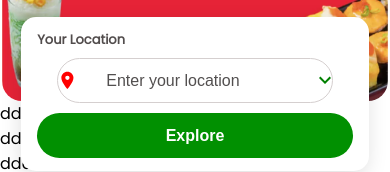
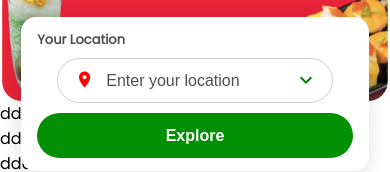
Before and after one commit to collins-cl/gofoodclone, a React (Vite) app: page / in a window 390 px wide. Shown: the part 369-541 px from the top of the page. Built offline with nearby package versions, Linux system fonts and the light colour scheme.

Commit message:
mobile-location

```diff
--- a/src/Components/Hero/Hero.jsx
+++ b/src/Components/Hero/Hero.jsx
@@ -31,7 +31,7 @@ const Hero = () => {
     if (q === "") {
       return;
     } else {
-      return el.city.toLowerCase().includes(q);
+      return el.city.includes(q);
     }
   });
 
@@ -84,7 +84,7 @@ const Hero = () => {
           <div className="modal">
             <div className="wrap">
               {isMobile && open ? (
-                <Modal open={open} onClose={handleClose}>
+                <Modal open={open} onClose={handleClose} sx={{background: "rgba(85, 83, 83, 0.576)"}}>
                   <div className="custom-modal">
                     <div className="custom-modal-header">
                       <p>Select your location</p>
--- a/src/Components/Hero/Hero.scss
+++ b/src/Components/Hero/Hero.scss
@@ -276,10 +276,14 @@
             }
 
             .tag {
+              font-size: 1.2em;
+              left: 12%;
+            }
+
+            .arrow {
               position: absolute;
-              font-size: 1.3em;
-              top: 0;
-              left: 20px;
+              right: 11%;
+              bottom: 25%;
             }
           }
 
@@ -289,12 +293,6 @@
             font-size: 16px;
           }
         }
-
-        // .modal-mobile {
-        //   .container {
-        //    background-color: red;
-        //   }
-        // }
 
         .location-list {
           position: fixed;
--- a/src/Components/Hero/customModal.css
+++ b/src/Components/Hero/customModal.css
@@ -3,7 +3,7 @@
   position: absolute;
   bottom: 0;
   left: 0;
-  height: 75%;
+  height: 80%;
   width: 100%;
   border-top-right-radius: 20px;
   border-top-left-radius: 20px;
@@ -41,11 +41,11 @@
   outline: none;
   border: 1px solid rgb(89, 89, 89);
   padding: 1em 3em;
-  font-size: 18px;
+  font-size: 16px;
 }
 
 .input input::placeholder {
-  font-size: 18px;
+  font-size: 16px;
 }
 
 .input .tag {
@@ -53,7 +53,7 @@
   position: absolute;
   font-size: 1.4em;
   top: 0.6em;
-  left: 2em;
+  left: 1.8em;
 }
 
 .content {
@@ -65,9 +65,11 @@
   width: 100%;
   display: flex;
   align-items: center;
-  padding: 1em;
+  padding: 1.2em;
   gap: 1em;
   cursor: pointer;
+  border-top: 1px solid rgba(202, 202, 202, 0.318);
+  border-bottom: 1px solid rgba(202, 202, 202, 0.318);
 }
 
 .list-item:hover {
@@ -113,16 +115,26 @@
 }
 
 .geo-location {
-  padding: 1em;
+  padding: 1.2em 2em;
   width: 100%;
   display: flex;
   align-items: center;
   justify-content: space-between;
   cursor: pointer;
   margin-top: 10px;
+  border-top: 1px solid rgba(202, 202, 202, 0.318);
+  border-bottom: 1px solid rgba(202, 202, 202, 0.318);
+}
 
-  border-top: 1px solid rgb(89, 89, 89);
-  border-bottom: 1px solid rgb(89, 89, 89);
+.geo-location p{
+    font-size: 15px;
+    font-weight: bold;
+    color: rgb(104, 103, 103);
+}
+
+.geo-location .icon{
+    font-size: 21px;
+    fill: green;
 }
 
 .geo-location:hover {
```
